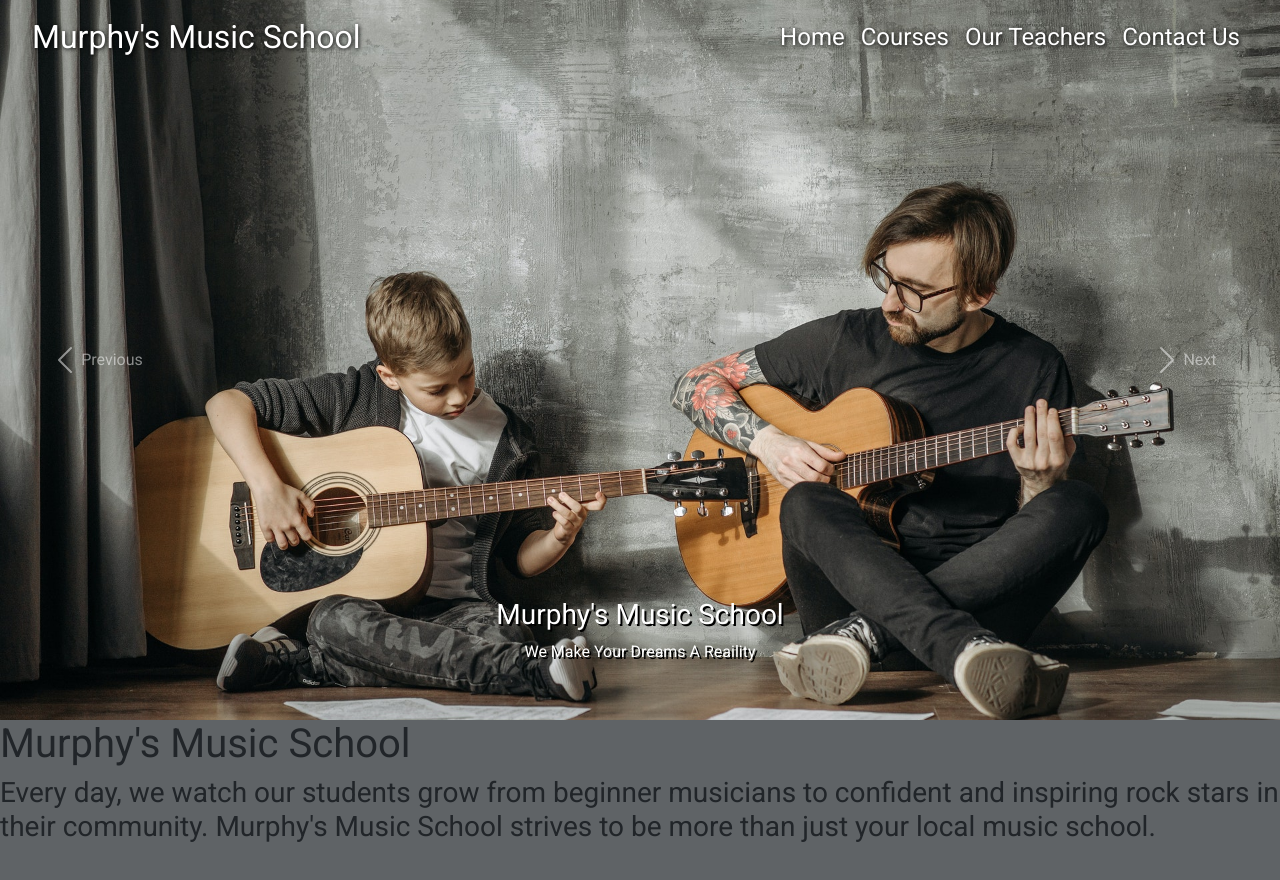
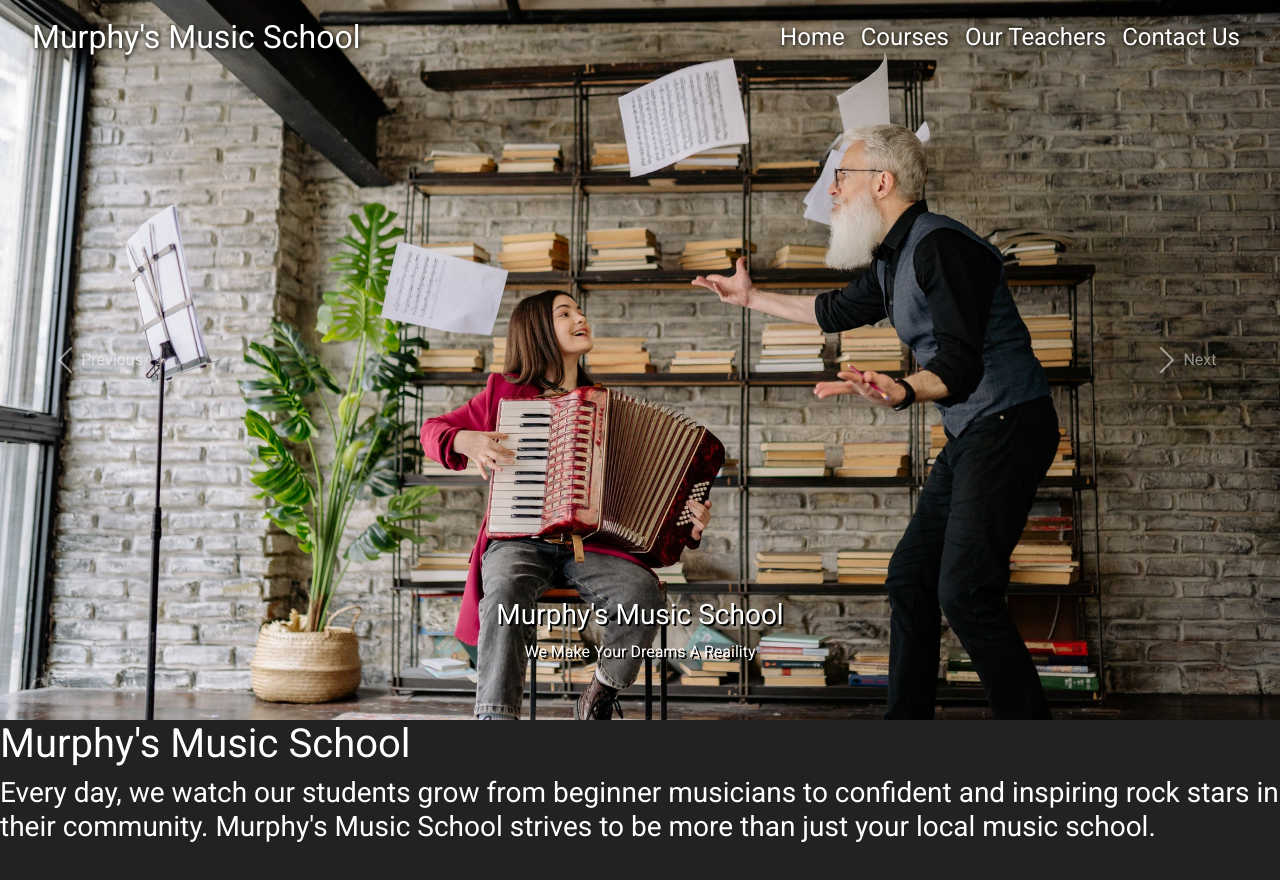
Before and after one commit to ColinJhEdwards/murphy-music-school, a React (Create React App) app: page / in a window 1280 px wide. Shown: the top 880 px of the page. Built offline with nearby package versions, Linux system fonts and the light colour scheme.

Commit message:
added blur filter to course images for styling purposes, and minor color changes

```diff
--- a/src/components/CourseCard.js
+++ b/src/components/CourseCard.js
@@ -48,30 +48,39 @@ const StyledCard = styled(motion.div)`
       transform: scale(1.5);
     }
   }
+
   img {
     width: 100%;
     border-radius: 15px;
-    box-shadow: 0px 0px 10px rgba(0, 0, 0, 0.5);
     transition: all ease 2s;
     position: absolute;
     top: 0;
     right: 0;
     z-index: -1;
+    filter: blur(4px);
+  }
+  h2,
+  p {
+    text-shadow: 2px 2px 4px black;
+  }
+  h2 {
+    font-size: 4rem;
   }
   p {
-    width: 55%;
+    width: 70%;
+    font-size: 2rem;
   }
   button {
     cursor: pointer;
     border: none;
     border-radius: 15px;
     box-shadow: 2px 3px 5px rgba(0, 0, 0, 0.5);
-    background: #4d6d9a;
+    background: #5697f1;
     padding: 1rem 2rem;
     color: white;
     transition: all ease 0.5s;
     &:hover {
-      background: #86b3d1;
+      background: #31495a;
     }
   }
 `;
--- a/src/components/CourseDetail.js
+++ b/src/components/CourseDetail.js
@@ -25,23 +25,31 @@ const CourseDetail = ({
     >
       <div className="course">
         <div>
-          <h1>{title}</h1>
+          <h1>
+            <span>{title}</span>
+          </h1>
         </div>
         <Line variants={width}></Line>
         <motion.div variants={fade} className="details">
           <img src={imgLand} alt={title} />
-          <h2>History of {title}</h2>
+          <h2>
+            History of <span>{title}</span>
+          </h2>
           <p>{history}</p>
         </motion.div>
         <motion.div variants={fade} className="details">
           <img src={img2} alt={title} />
-          <h2>Why {title}?</h2>
+          <h2>
+            Why <span>{title}</span>?
+          </h2>
           <p>{header}</p>
           <p>{why}</p>
         </motion.div>
         <motion.div variants={fade} className="details">
           <img src={img3} alt={title} />
-          <h2>How long will it take to learn?</h2>
+          <h2>
+            How long will it take to <span>learn?</span>
+          </h2>
           <p>{howLong}</p>
         </motion.div>
       </div>
@@ -58,6 +66,9 @@ const StyledCourse = styled(motion.section)`
     flex-direction: column;
     align-items: center;
     justify-content: center;
+    span {
+      color: #f55673;
+    }
     h1 {
       margin: 3rem 0rem;
     }
@@ -82,7 +93,7 @@ const StyledCourse = styled(motion.section)`
 const Line = styled(motion.div)`
   height: 3px;
   width: 100%;
-  background: green;
+  background: #5697f1;
   border-radius: 50px;
 `;
 
--- a/src/components/GlobalStyle.js
+++ b/src/components/GlobalStyle.js
@@ -11,9 +11,11 @@ const GlobalStyle = createGlobalStyle`
 body{
 
     font-family: 'Roboto', sans-serif;
-    background: #5f6366;
+    background: #222222;
+    color: white;
 
 }
+
 
 a{
     color: black;
@@ -29,7 +31,7 @@ a{
     color: #4d6d9a;
     color: #86b3d1;
     color: #99ced3;
-    color: #edb5bf;
+    color: #f55673;
 }
 
 `;
--- a/src/components/ImageSlides.js
+++ b/src/components/ImageSlides.js
@@ -14,14 +14,14 @@ const ImageSlides = () => {
     <StyledCar>
       <Carousel fade interval="5000" pause="false">
         <Carousel.Item>
-          <img className="img d-block w-100" src={teach} alt="First slide" />
+          <img className="img d-block w-100" src={play} alt="First slide" />
           <Carousel.Caption>
             <h3>Murphy's Music School</h3>
             <p>We Make Your Dreams A Reaility</p>
           </Carousel.Caption>
         </Carousel.Item>
         <Carousel.Item>
-          <img className="img d-block w-100" src={play} alt="Second slide" />
+          <img className="img d-block w-100" src={teach} alt="Second slide" />
           <Carousel.Caption>
             <h3>Murphy's Music School</h3>
             <p>We Make Your Dreams A Reaility</p>
--- a/src/components/Nav.js
+++ b/src/components/Nav.js
@@ -57,7 +57,17 @@ const StyledNav = styled.div`
     transition: all ease 0.5s;
     text-shadow: 1px 1px 4px black;
     &:hover {
-      color: #4d6d9a;
+      color: #5697f1;
+    }
+  }
+  @media (max-width: 500px) {
+    .logo {
+      font-size: 1.2rem;
+    }
+    .link {
+      background: #f55673;
+      padding: 0.5rem;
+      border-radius: 15px;
     }
   }
 `;
--- a/src/components/TeacherCard.js
+++ b/src/components/TeacherCard.js
@@ -13,7 +13,7 @@ import Collapse from "@material-ui/core/Collapse";
 import Avatar from "@material-ui/core/Avatar";
 import IconButton from "@material-ui/core/IconButton";
 import Typography from "@material-ui/core/Typography";
-import { green } from "@material-ui/core/colors";
+import { blue } from "@material-ui/core/colors";
 //font awesome
 import { FontAwesomeIcon } from "@fortawesome/react-fontawesome";
 import { faMusic } from "@fortawesome/free-solid-svg-icons";
@@ -42,7 +42,7 @@ const useStyles = makeStyles((theme) => ({
     transform: "rotate(180deg)",
   },
   avatar: {
-    backgroundColor: green[500],
+    backgroundColor: blue[500],
   },
 }));
 
--- a/src/pages/Courses.js
+++ b/src/pages/Courses.js
@@ -55,7 +55,10 @@ const StyledCourses = styled(motion.section)`
   align-items: center;
   justify-content: center;
   h1 {
-    margin-top: 2rem;
+    margin-top: 10rem;
+    color: white;
+    text-shadow: 1px 1px 4px black;
+    font-size: 5rem;
   }
   .courseList {
     min-height: 90vh;
--- a/src/pages/OurTeachers.js
+++ b/src/pages/OurTeachers.js
@@ -45,7 +45,10 @@ const TeacherSection = styled(motion.section)`
   width: 90%;
   margin: auto;
   h1 {
-    margin-top: 2rem;
+    margin-top: 10rem;
+    color: white;
+    text-shadow: 1px 1px 4px black;
+    font-size: 5rem;
   }
   .teachList {
     display: flex;
```
